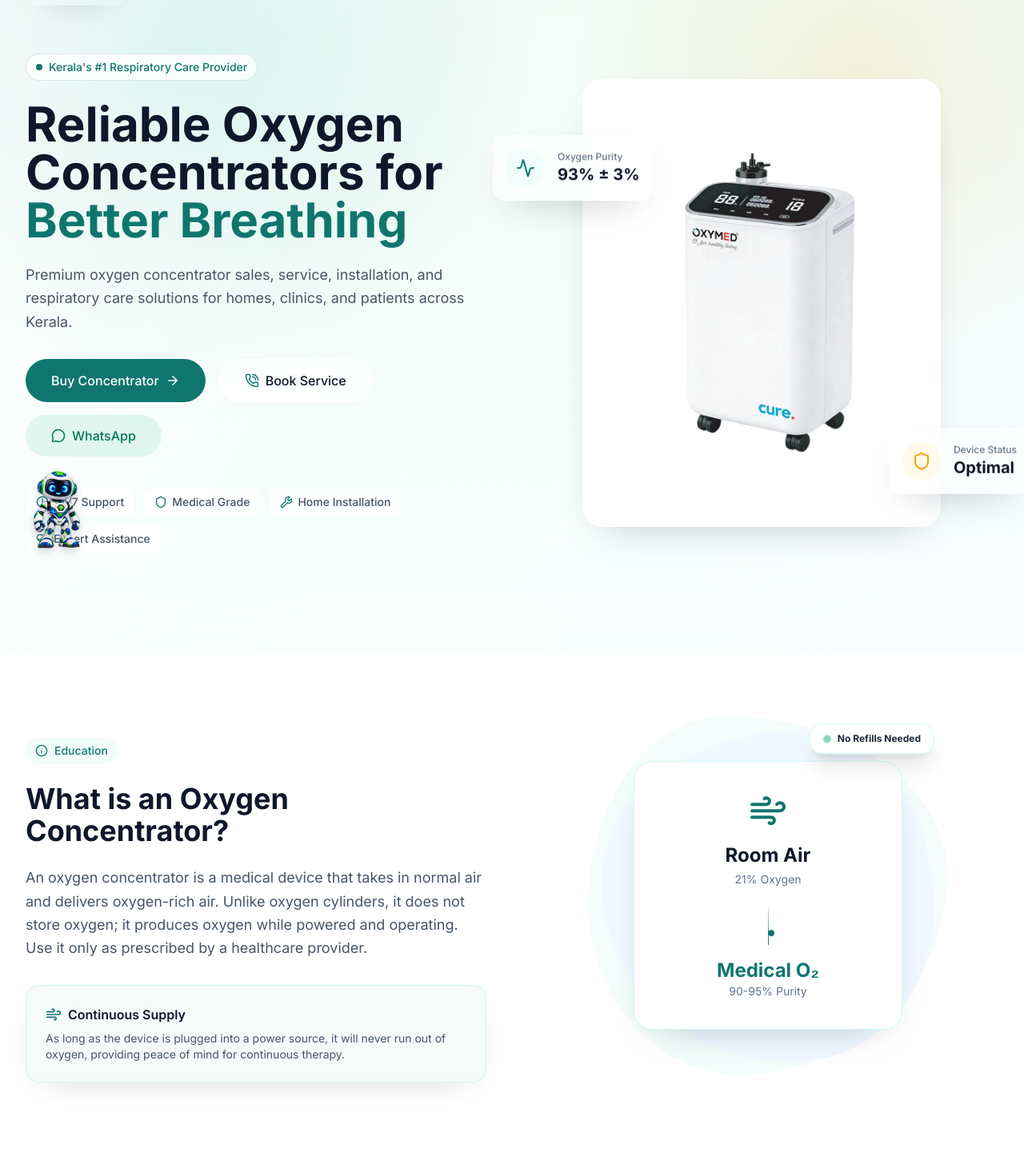
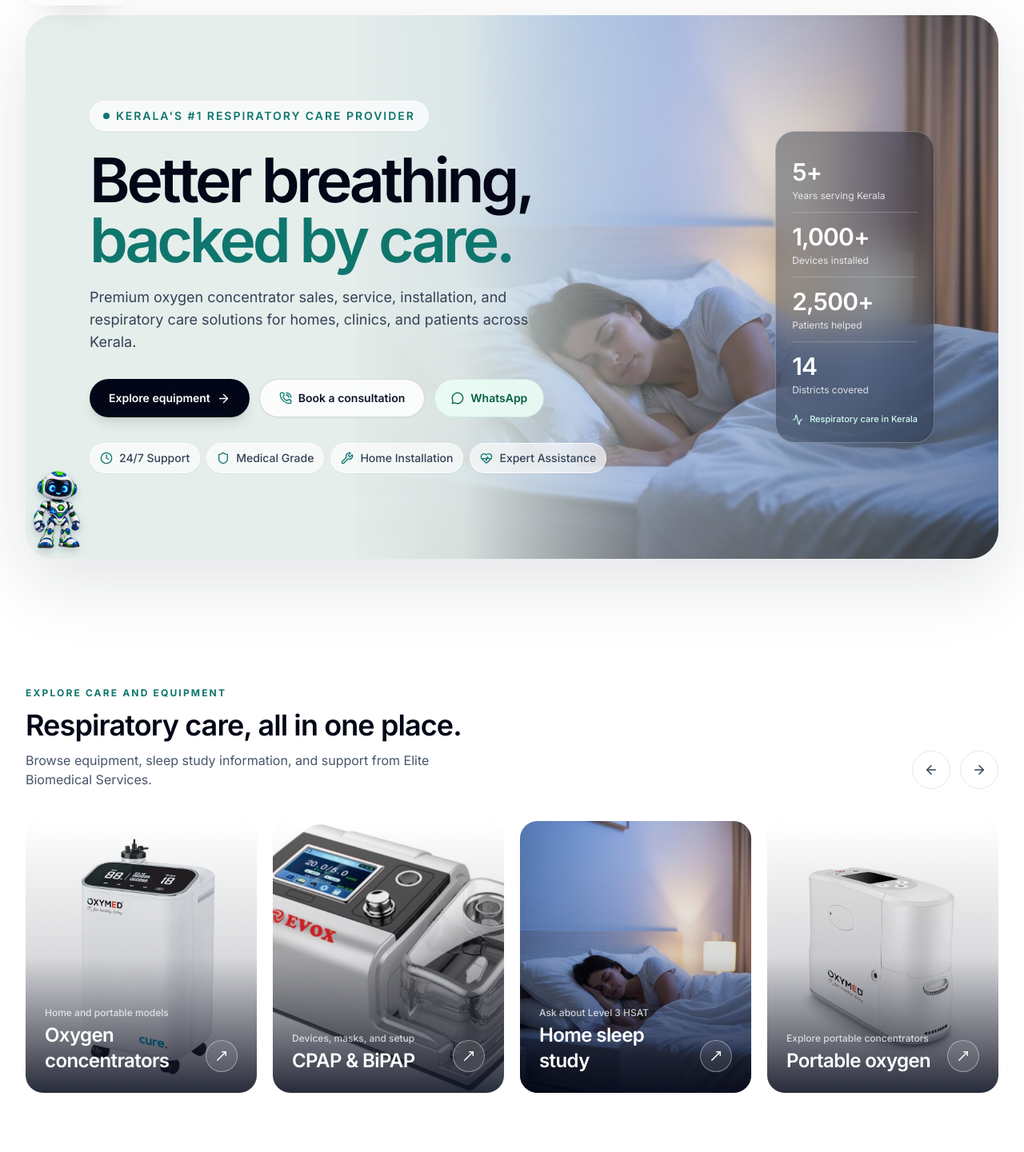
Before and after one commit to elitebiomedicalservice/website, a React (Vite) app: page / in a window 1280 px wide. Shown: the part 109-1550 px from the top of the page at 80% size. Built offline with nearby package versions, Linux system fonts and the light colour scheme.

Commit message:
refactor: redesign Hero section and add HomeCategoryRail component

```diff
--- a/src/components/Hero.tsx
+++ b/src/components/Hero.tsx
@@ -1,194 +1,122 @@
-import { useRef } from 'react';
-import { motion, useScroll, useTransform } from 'framer-motion';
+import { motion } from 'framer-motion';
 import { Link } from 'react-router-dom';
 import {
-  Shield,
+  Activity,
+  ArrowRight,
   Clock,
-  Wrench,
   HeartPulse,
-  ArrowRight,
   MessageCircle,
   PhoneCall,
-  Activity } from
-'lucide-react';
+  Shield,
+  Wrench,
+} from 'lucide-react';
+import heroSleepCareImage from '../assets/hero-sleep-care.jpeg';
+
+const trustBadges = [
+  { icon: <Clock size={16} />, text: '24/7 Support' },
+  { icon: <Shield size={16} />, text: 'Medical Grade' },
+  { icon: <Wrench size={16} />, text: 'Home Installation' },
+  { icon: <HeartPulse size={16} />, text: 'Expert Assistance' },
+];
+
+const businessStats = [
+  { value: '5+', label: 'Years serving Kerala' },
+  { value: '1,000+', label: 'Devices installed' },
+  { value: '2,500+', label: 'Patients helped' },
+  { value: '14', label: 'Districts covered' },
+];
+
 export function Hero() {
-  const sectionRef = useRef<HTMLElement>(null);
-  const { scrollYProgress } = useScroll({
-    target: sectionRef,
-    offset: ['start start', 'end start']
-  });
-  const backgroundY = useTransform(scrollYProgress, [0, 1], [0, 120]);
-  const imageY = useTransform(scrollYProgress, [0, 1], [0, -70]);
-  const bandY = useTransform(scrollYProgress, [0, 1], [0, 90]);
-  const trustBadges = [
-  {
-    icon: <Clock size={16} />,
-    text: '24/7 Support'
-  },
-  {
-    icon: <Shield size={16} />,
-    text: 'Medical Grade'
-  },
-  {
-    icon: <Wrench size={16} />,
-    text: 'Home Installation'
-  },
-  {
-    icon: <HeartPulse size={16} />,
-    text: 'Expert Assistance'
-  }];
-
   return (
-    <section
-      ref={sectionRef}
-      id="home"
-      className="relative pt-36 pb-20 lg:pt-44 lg:pb-32 overflow-hidden mesh-hero dark:mesh-dark">
-
-      <motion.div
-        style={{ y: backgroundY }}
-        className="absolute inset-0 bg-[linear-gradient(120deg,rgba(255,255,255,0.52),transparent_42%),linear-gradient(180deg,transparent,rgba(255,255,255,0.5))] dark:bg-[linear-gradient(120deg,rgba(255,255,255,0.06),transparent_42%),linear-gradient(180deg,transparent,rgba(15,23,42,0.35))]" />
-      <motion.div
-        style={{ y: bandY }}
-        className="parallax-band absolute inset-x-0 top-10 h-72 opacity-70" />
-
-      <div className="max-w-7xl mx-auto px-4 sm:px-6 lg:px-8 relative">
-        <div className="grid lg:grid-cols-2 gap-12 lg:gap-8 items-center">
-          {/* Left Content */}
+    <section id="home" className="px-3 pb-12 pt-24 sm:px-5 sm:pt-28 lg:px-8 lg:pb-16 lg:pt-32">
+      <div className="relative mx-auto flex min-h-[760px] max-w-[1600px] items-center overflow-hidden rounded-[28px] bg-[#e5eeeb] shadow-[0_28px_90px_rgba(15,23,42,0.12)] sm:rounded-[36px] lg:min-h-[680px]">
+        <img
+          src={heroSleepCareImage}
+          alt="A woman sleeping in a calm bedroom"
+          fetchPriority="high"
+          className="absolute inset-x-0 bottom-0 h-[48%] w-full object-cover object-center sm:h-[54%] lg:inset-y-0 lg:left-auto lg:right-0 lg:h-full lg:w-[66%] lg:object-cover lg:object-center"
+        />
+        <div
+          aria-hidden="true"
+          className="absolute inset-0 bg-[linear-gradient(180deg,#e5eeeb_0%,rgba(229,238,235,0.98)_42%,rgba(229,238,235,0.56)_60%,rgba(11,32,43,0.08)_100%)] lg:bg-[linear-gradient(90deg,#e5eeeb_0%,#e5eeeb_32%,rgba(229,238,235,0.92)_45%,rgba(229,238,235,0.24)_66%,rgba(9,26,36,0.24)_100%)]"
+        />
+        <div className="relative z-10 grid w-full items-center gap-8 px-6 pb-8 pt-10 sm:px-10 sm:pb-10 sm:pt-12 lg:grid-cols-[minmax(0,1fr)_240px] lg:px-14 lg:py-16 xl:px-20">
           <motion.div
-            initial={{
-              opacity: 0,
-              y: 20
-            }}
-            animate={{
-              opacity: 1,
-              y: 0
-            }}
-            transition={{
-              duration: 0.6
-            }}
-            className="max-w-2xl">
-
-            <div className="inline-flex items-center gap-2 px-3 py-1.5 rounded-full bg-white/75 border border-primary/15 text-primary text-sm font-medium mb-6 shadow-soft backdrop-blur">
-              <span className="relative flex h-2 w-2">
-                <span className="animate-ping absolute inline-flex h-full w-full rounded-full bg-primary opacity-75"></span>
-                <span className="relative inline-flex rounded-full h-2 w-2 bg-primary"></span>
-              </span>
-              Kerala's #1 Respiratory Care Provider
+            initial={{ opacity: 0, y: 22 }}
+            animate={{ opacity: 1, y: 0 }}
+            transition={{ duration: 0.65 }}
+            className="max-w-[700px]"
+          >
+            <div className="mb-6 inline-flex items-center gap-2 rounded-full border border-white/80 bg-white/70 px-4 py-2 text-xs font-semibold uppercase tracking-[0.14em] text-primary shadow-sm backdrop-blur-md sm:text-sm">
+              <span className="h-2 w-2 rounded-full bg-primary" />
+              Kerala&apos;s #1 Respiratory Care Provider
             </div>
 
-            <h1 className="text-4xl md:text-5xl lg:text-6xl font-bold text-slate-900 leading-tight mb-6">
-              Reliable Oxygen Concentrators for{' '}
-              <span className="text-primary">Better Breathing</span>
+            <h1 className="mb-5 max-w-[680px] text-[clamp(2.6rem,6vw,5.35rem)] font-semibold leading-[0.98] tracking-[-0.055em] text-slate-950">
+              Better breathing,
+              <br />
+              <span className="text-primary">backed by care.</span>
             </h1>
 
-            <p className="text-lg text-slate-600 mb-8 leading-relaxed">
-              Premium oxygen concentrator sales, service, installation, and
-              respiratory care solutions for homes, clinics, and patients across
-              Kerala.
+            <p className="mb-8 max-w-xl text-base leading-relaxed text-slate-700 sm:text-lg">
+              Premium oxygen concentrator sales, service, installation, and respiratory care solutions for homes, clinics, and patients across Kerala.
             </p>
 
-            <div className="flex flex-wrap gap-4 mb-10">
-              <Link to="/products" className="bg-primary hover:bg-teal-800 text-white px-8 py-3.5 rounded-full font-medium transition-all shadow-float hover:shadow-glow flex items-center gap-2">
-                Buy Concentrator <ArrowRight size={18} />
+            <div className="mb-8 flex flex-wrap gap-3">
+              <Link
+                to="/products"
+                className="inline-flex min-h-12 items-center justify-center gap-2 rounded-full bg-slate-950 px-6 py-3 text-sm font-semibold text-white shadow-lg transition hover:bg-primary focus-visible:outline focus-visible:outline-2 focus-visible:outline-offset-4 focus-visible:outline-primary"
+              >
+                Explore equipment <ArrowRight size={17} aria-hidden="true" />
               </Link>
-              <Link to="/contact" className="bg-white/90 hover:bg-white text-slate-900 border border-white px-8 py-3.5 rounded-full font-medium transition-all shadow-soft flex items-center gap-2 backdrop-blur">
-                <PhoneCall size={18} className="text-primary" /> Book Service
+              <Link
+                to="/contact"
+                className="inline-flex min-h-12 items-center justify-center gap-2 rounded-full border border-slate-900/15 bg-white/85 px-6 py-3 text-sm font-semibold text-slate-900 shadow-sm backdrop-blur transition hover:border-primary/40 hover:bg-white focus-visible:outline focus-visible:outline-2 focus-visible:outline-offset-4 focus-visible:outline-primary"
+              >
+                <PhoneCall size={16} className="text-primary" aria-hidden="true" />
+                Book a consultation
               </Link>
-              <a href={`https://wa.me/918078422393?text=${encodeURIComponent('Hello Elite Biomedical Services, I would like to enquire about your products and services.')}`} target="_blank" rel="noreferrer" className="bg-emerald-500/10 hover:bg-emerald-500/20 text-emerald-700 px-8 py-3.5 rounded-full font-medium transition-all shadow-soft flex items-center gap-2">
-                <MessageCircle size={18} /> WhatsApp
+              <a
+                href={`https://wa.me/918078422393?text=${encodeURIComponent('Hello Elite Biomedical Services, I would like to enquire about your products and services.')}`}
+                target="_blank"
+                rel="noreferrer"
+                className="inline-flex min-h-12 items-center justify-center gap-2 rounded-full border border-emerald-800/10 bg-emerald-50/90 px-5 py-3 text-sm font-semibold text-emerald-800 transition hover:bg-emerald-100 focus-visible:outline focus-visible:outline-2 focus-visible:outline-offset-4 focus-visible:outline-emerald-700"
+              >
+                <MessageCircle size={16} aria-hidden="true" /> WhatsApp
               </a>
             </div>
 
-            <div className="flex flex-wrap gap-3">
-              {trustBadges.map((badge, idx) =>
-              <div
-                key={idx}
-                className="flex items-center gap-1.5 text-sm font-medium text-slate-600 bg-white/80 px-3 py-1.5 rounded-lg shadow-soft border border-white/80 backdrop-blur">
-
+            <div className="flex max-w-2xl flex-wrap gap-2">
+              {trustBadges.map((badge) => (
+                <span
+                  key={badge.text}
+                  className="inline-flex items-center gap-2 rounded-full border border-white/70 bg-white/65 px-3 py-2 text-xs font-medium text-slate-700 shadow-sm backdrop-blur-md sm:text-sm"
+                >
                   <span className="text-primary">{badge.icon}</span>
                   {badge.text}
-                </div>
-              )}
+                </span>
+              ))}
             </div>
           </motion.div>
 
-          {/* Right Image/Showcase */}
-          <motion.div
-            initial={{
-              opacity: 0,
-              scale: 0.95
-            }}
-            animate={{
-              opacity: 1,
-              scale: 1
-            }}
-            transition={{
-              duration: 0.8,
-              delay: 0.2
-            }}
-            style={{ y: imageY }}
-            className="relative lg:h-[600px] flex items-center justify-center">
-
-            {/* Main Image Container */}
-            <div className="relative w-full max-w-md mx-auto aspect-[4/5] rounded-3xl overflow-hidden shadow-card border-8 border-white/90 bg-white">
-              <img
-                src="/products/oxymed-cure-5lpm.png"
-                alt="Oxymed Cure 5 LPM oxygen concentrator"
-                className="w-full h-full object-contain" />
+          <div className="hidden justify-self-end lg:block">
+            <div className="rounded-3xl border border-white/25 bg-slate-950/35 p-5 text-white shadow-2xl backdrop-blur-xl">
+              {businessStats.map((stat, index) => (
+                <div
+                  key={stat.label}
+                  className={`py-3 ${index < businessStats.length - 1 ? 'border-b border-white/20' : ''}`}
+                >
+                  <div className="text-3xl font-semibold tracking-tight">{stat.value}</div>
+                  <div className="mt-1 text-xs text-white/80">{stat.label}</div>
+                </div>
+              ))}
+              <div className="mt-2 flex items-center gap-2 text-[11px] font-medium text-teal-100">
+                <Activity size={14} aria-hidden="true" /> Respiratory care in Kerala
+              </div>
             </div>
-
-            {/* Floating UI Cards */}
-            <motion.div
-              animate={{
-                y: [0, -10, 0]
-              }}
-              transition={{
-                duration: 4,
-                repeat: Infinity,
-                ease: 'easeInOut'
-              }}
-              className="absolute top-16 sm:top-24 -left-3 md:-left-10 z-20 liquid-glass p-4 rounded-2xl flex items-center gap-4 shadow-xl">
-
-              <div className="w-12 h-12 rounded-full bg-teal-50 dark:bg-teal-900/50 flex items-center justify-center text-primary dark:text-teal-300">
-                <Activity size={24} />
-              </div>
-              <div>
-                <p className="text-xs text-slate-500 dark:text-slate-400 font-medium">
-                  Oxygen Purity
-                </p>
-                <p className="text-xl font-bold text-slate-900 dark:text-white">
-                  93% ± 3%
-                </p>
-              </div>
-            </motion.div>
-
-            <motion.div
-              animate={{
-                y: [0, 10, 0]
-              }}
-              transition={{
-                duration: 5,
-                repeat: Infinity,
-                ease: 'easeInOut',
-                delay: 1
-              }}
-              className="absolute bottom-10 sm:bottom-16 -right-3 md:-right-10 z-20 liquid-glass p-4 rounded-2xl flex items-center gap-4 shadow-xl">
-
-              <div className="w-12 h-12 rounded-full bg-amber-50 dark:bg-amber-900/50 flex items-center justify-center text-accent dark:text-amber-300">
-                <Shield size={24} />
-              </div>
-              <div>
-                <p className="text-xs text-slate-500 dark:text-slate-400 font-medium">
-                  Device Status
-                </p>
-                <p className="text-xl font-bold text-slate-900 dark:text-white">
-                  Optimal
-                </p>
-              </div>
-            </motion.div>
-          </motion.div>
+          </div>
         </div>
       </div>
-    </section>);
-
+    </section>
+  );
 }
--- /dev/null
+++ b/src/components/HomeCategoryRail.tsx
@@ -0,0 +1,125 @@
+import { useRef } from 'react';
+import { ArrowLeft, ArrowRight, MoveUpRight } from 'lucide-react';
+import { Link } from 'react-router-dom';
+import supportImage from '../assets/sourav.jpeg';
+import sleepStudyImage from '../assets/hero-sleep-care.jpeg';
+
+const careCategories = [
+  {
+    title: 'Oxygen concentrators',
+    detail: 'Home and portable models',
+    href: '/oxygen-concentrators',
+    image: '/products/oxymed-cure-5lpm.png',
+    imageAlt: 'Oxygen concentrator listed in the product catalog',
+  },
+  {
+    title: 'CPAP & BiPAP',
+    detail: 'Devices, masks, and setup',
+    href: '/cpap-bipap',
+    image: '/products/evox-twinpap-b19.png',
+    imageAlt: 'Evox TwinPAP B19 device',
+  },
+  {
+    title: 'Home sleep study',
+    detail: 'Ask about Level 3 HSAT',
+    href: '/sleep-study',
+    image: sleepStudyImage,
+    imageAlt: 'A woman sleeping in a calm bedroom',
+  },
+  {
+    title: 'Portable oxygen',
+    detail: 'Explore portable concentrators',
+    href: '/products?category=Portable%20Oxygen',
+    image: '/products/oxymed-p2-portable.png',
+    imageAlt: 'Portable oxygen concentrator listed in the product catalog',
+  },
+  {
+    title: 'Service & support',
+    detail: 'Installation, repairs, and guidance',
+    href: '/contact?service=Device%20Servicing',
+    image: supportImage,
+    imageAlt: 'Elite Biomedical Services team member',
+  },
+];
+
+export function HomeCategoryRail() {
+  const railRef = useRef<HTMLDivElement>(null);
+
+  const scrollRail = (direction: -1 | 1) => {
+    const rail = railRef.current;
+    if (!rail) return;
+    const reducedMotion = window.matchMedia('(prefers-reduced-motion: reduce)').matches;
+    rail.scrollBy({
+      left: direction * rail.clientWidth * 0.78,
+      behavior: reducedMotion ? 'auto' : 'smooth',
+    });
+  };
+
+  return (
+    <section className="bg-white py-16 sm:py-20 lg:py-24" aria-labelledby="care-categories-title">
+      <div className="mx-auto max-w-7xl px-4 sm:px-6 lg:px-8">
+        <div className="mb-8 flex items-end justify-between gap-5 sm:mb-10">
+          <div className="max-w-2xl">
+            <p className="mb-3 text-xs font-bold uppercase tracking-[0.18em] text-primary">Explore care and equipment</p>
+            <h2 id="care-categories-title" className="mb-3 text-3xl font-semibold leading-tight tracking-tight text-slate-950 sm:text-4xl">
+              Respiratory care, all in one place.
+            </h2>
+            <p className="max-w-xl text-sm leading-relaxed text-slate-600 sm:text-base">
+              Browse equipment, sleep study information, and support from Elite Biomedical Services.
+            </p>
+          </div>
+          <div className="hidden shrink-0 gap-3 sm:flex">
+            <button
+              type="button"
+              onClick={() => scrollRail(-1)}
+              aria-label="Scroll categories left"
+              className="flex h-12 w-12 items-center justify-center rounded-full border border-slate-200 text-slate-700 transition hover:border-primary hover:text-primary focus-visible:outline focus-visible:outline-2 focus-visible:outline-offset-2 focus-visible:outline-primary"
+            >
+              <ArrowLeft size={18} aria-hidden="true" />
+            </button>
+            <button
+              type="button"
+              onClick={() => scrollRail(1)}
+              aria-label="Scroll categories right"
+              className="flex h-12 w-12 items-center justify-center rounded-full border border-slate-200 text-slate-700 transition hover:border-primary hover:text-primary focus-visible:outline focus-visible:outline-2 focus-visible:outline-offset-2 focus-visible:outline-primary"
+            >
+              <ArrowRight size={18} aria-hidden="true" />
+            </button>
+          </div>
+        </div>
+
+        <div
+          ref={railRef}
+          className="scrollbar-none -mx-4 flex snap-x snap-mandatory gap-4 overflow-x-auto px-4 pb-3 sm:mx-0 sm:gap-5 sm:px-0"
+          aria-label="Equipment and service categories"
+        >
+          {careCategories.map((category) => (
+            <Link
+              key={category.title}
+              to={category.href}
+              className="group relative h-[310px] w-[78vw] max-w-[310px] flex-none snap-start overflow-hidden rounded-[22px] bg-slate-200 shadow-sm transition duration-300 hover:-translate-y-1 hover:shadow-xl focus-visible:outline focus-visible:outline-2 focus-visible:outline-offset-4 focus-visible:outline-primary sm:h-[340px] sm:w-[calc((100%-20px)/2)] sm:max-w-none lg:w-[calc((100%-60px)/4)]"
+            >
+              <img
+                src={category.image}
+                alt={category.imageAlt}
+                loading="lazy"
+                decoding="async"
+                className="absolute inset-0 h-full w-full object-cover transition duration-500 group-hover:scale-[1.04]"
+              />
+              <div aria-hidden="true" className="absolute inset-0 bg-gradient-to-t from-slate-950/85 via-slate-950/15 to-transparent" />
+              <div className="absolute inset-x-0 bottom-0 flex items-end justify-between gap-3 p-5 text-white sm:p-6">
+                <div>
+                  <p className="mb-1 text-xs font-medium text-white/75">{category.detail}</p>
+                  <h3 className="text-xl font-semibold tracking-tight sm:text-2xl">{category.title}</h3>
+                </div>
+                <span aria-hidden="true" className="mb-0.5 flex h-10 w-10 shrink-0 items-center justify-center rounded-full border border-white/40 bg-white/10 backdrop-blur transition group-hover:bg-white group-hover:text-slate-950">
+                  <MoveUpRight size={18} />
+                </span>
+              </div>
+            </Link>
+          ))}
+        </div>
+      </div>
+    </section>
+  );
+}
--- a/src/index.css
+++ b/src/index.css
@@ -7,6 +7,12 @@
 /* END TAILWIND IMPORTS — ALL OTHER CSS MUST GO BELOW THIS LINE */
 
 @layer utilities {
+  .scrollbar-none {
+    scrollbar-width: none;
+  }
+  .scrollbar-none::-webkit-scrollbar {
+    display: none;
+  }
   .glass {
     @apply bg-white/75 dark:bg-slate-900/75 backdrop-blur-md border border-white/50 dark:border-slate-700/50 shadow-soft;
   }
--- a/src/pages/Home.tsx
+++ b/src/pages/Home.tsx
@@ -1,4 +1,5 @@
 import { Hero } from '../components/Hero';
+import { HomeCategoryRail } from '../components/HomeCategoryRail';
 import { WhatIsConcentrator } from '../components/WhatIsConcentrator';
 import { ProductShowcase } from '../components/ProductShowcase';
 import { PartnerBrands } from '../components/PartnerBrands';
@@ -10,6 +11,7 @@ export function Home() {
   return (
     <div>
       <Hero />
+      <HomeCategoryRail />
       <WhatIsConcentrator />
       <ProductShowcase />
       <PartnerBrands />
```
